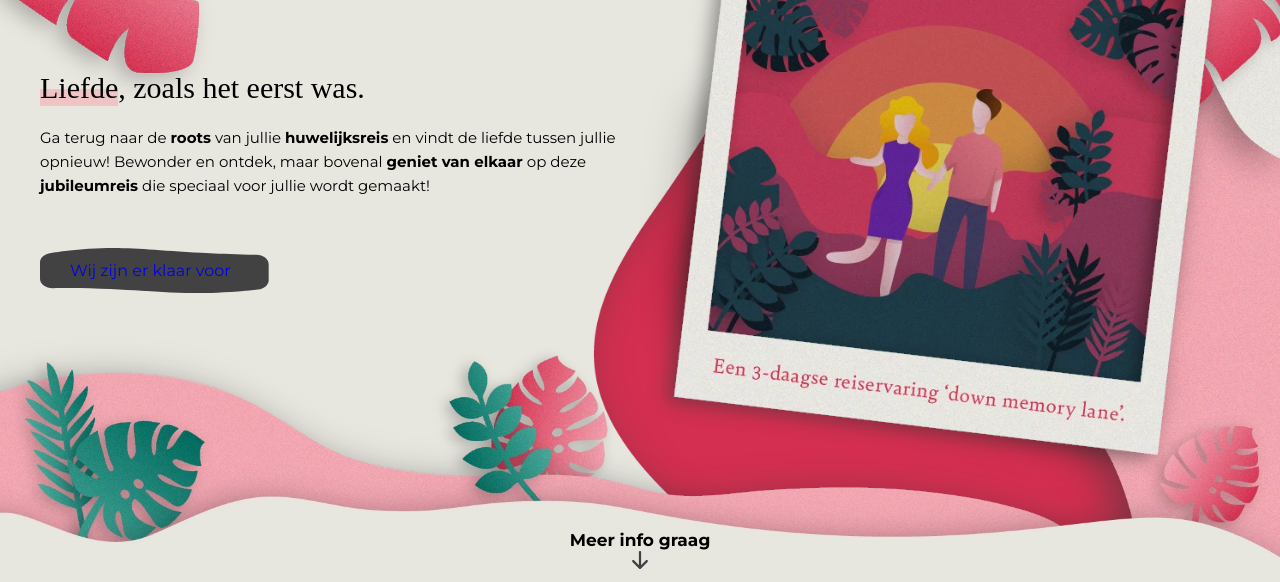
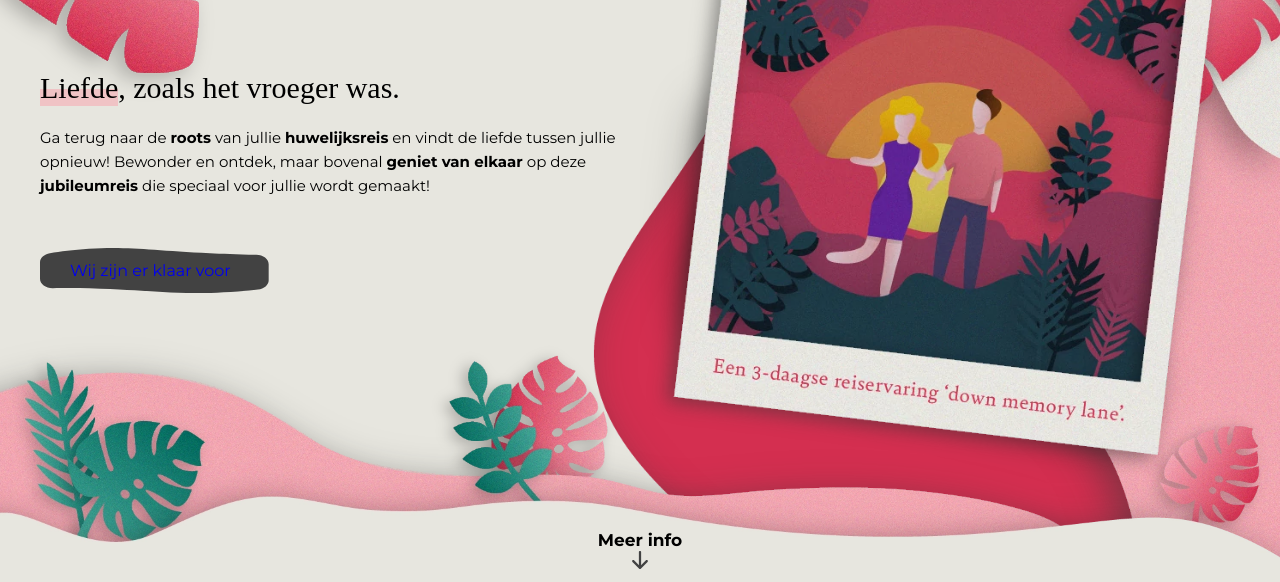
Before and after one commit to svenvoskamp/INT4, a React (Create React App) app: page / in a window 1280 px wide. Shown: the part 218-800 px from the top of the page. Built offline with nearby package versions, Linux system fonts and the light colour scheme; no server answers; the database is empty; a web font is replaced by a local one.

Commit message:
Padding Register + Login

```diff
--- a/src/components/Authentication/LoginForm.js
+++ b/src/components/Authentication/LoginForm.js
@@ -102,7 +102,7 @@ const LoginForm = () => {
                   <input className={style.form_button} type="submit" value="Login"/>
                 </div>
                 <NavLink className={style.form_register} exact strict to= "/register">
-                  <p>Nog geen account? <span className={style.register_bold}>Registreren</span> </p>
+                  <p className={style.register_text}>Nog geen account? <span className={style.register_bold}>Registreren</span> </p>
                 </NavLink>
               </form>
             </div>
--- a/src/components/Authentication/loginform.module.css
+++ b/src/components/Authentication/loginform.module.css
@@ -124,4 +124,8 @@
     .login_header {
         margin: 3rem 0;
     }
+
+    .register_text {
+        margin-bottom: 3rem;
+    }
 }
--- a/src/components/Authentication/registerform.module.css
+++ b/src/components/Authentication/registerform.module.css
@@ -124,4 +124,8 @@
     .registratie_header {
         margin: 3rem 0;
     }
+
+    .button_container {
+        margin-bottom: 3rem;
+    }
 }
--- a/src/containers/Home/Home.js
+++ b/src/containers/Home/Home.js
@@ -56,7 +56,7 @@ const Landing = () => {
           </div>
             <div className={style.header_info}>
               <article className={style.header_text}>
-                <h1 className={style.title}><span className={style.title_span}>Liefde</span>, zoals het eerst was.</h1>
+                <h1 className={style.title}><span className={style.title_span}>Liefde</span>, zoals het vroeger was.</h1>
                 <p className={`${style.text} ${style.text_intro}`}>Ga terug naar de <span className={style.text_bold}>roots</span> van jullie <span className={style.text_bold}>huwelijksreis</span> en vindt de liefde tussen jullie opnieuw! Bewonder en ontdek, maar bovenal <span className={style.text_bold}>geniet van elkaar</span> op deze <span className={style.text_bold}>jubileumreis</span> die speciaal voor jullie wordt gemaakt! </p>
                 <NavLink exact strict to="/form">
                   <p className={style.button}>Wij zijn er klaar voor</p>
@@ -70,7 +70,7 @@ const Landing = () => {
               </div>
             </div>
             <div className={style.header_more}>
-              <p className={style.more_text}>Meer info graag</p>
+              <p className={style.more_text}>Meer info</p>
               <img className={style.more_icon} alt="pijltje" src="/assets/buttons/arrow_down.svg" />
             </div>
           </div>
```
